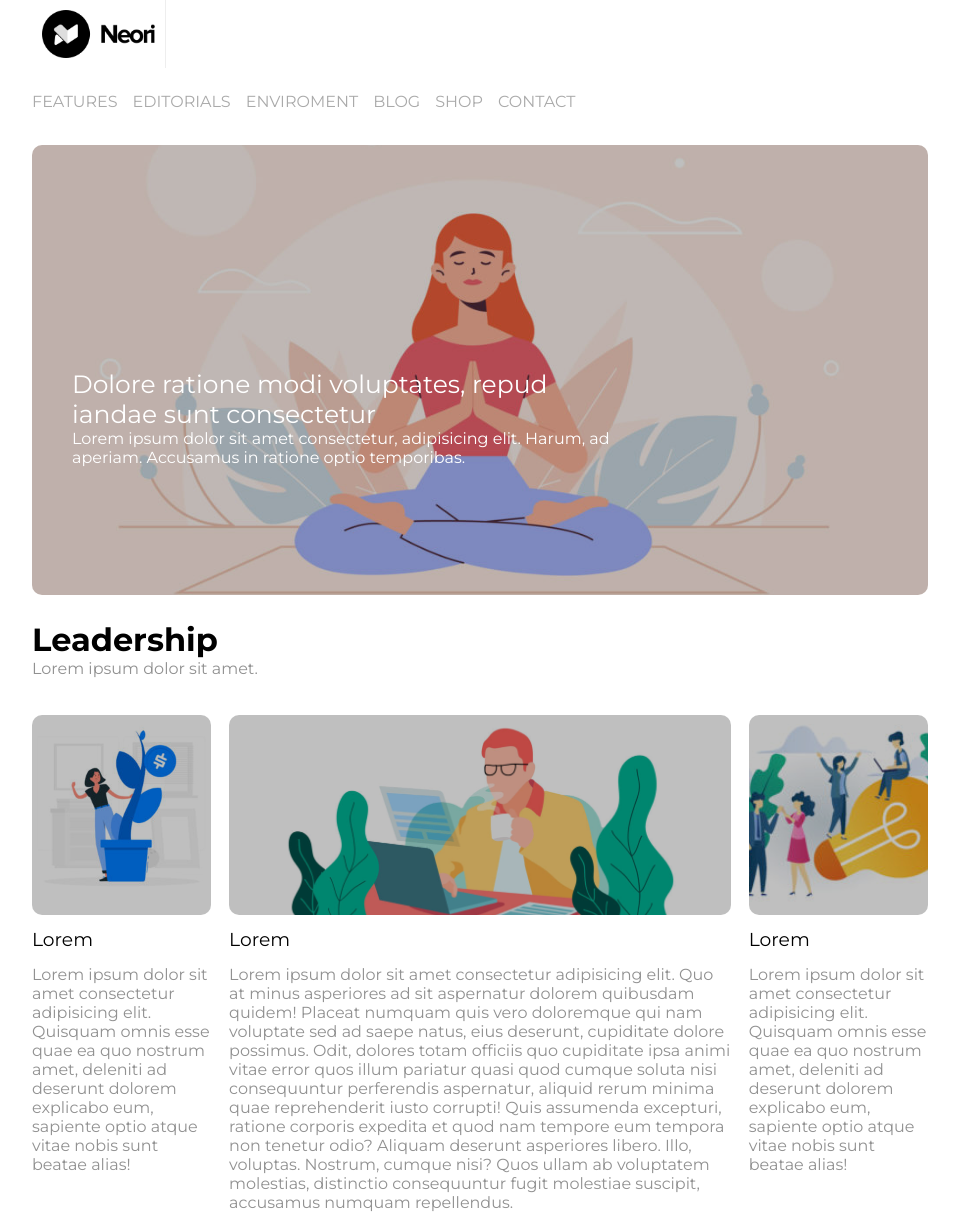
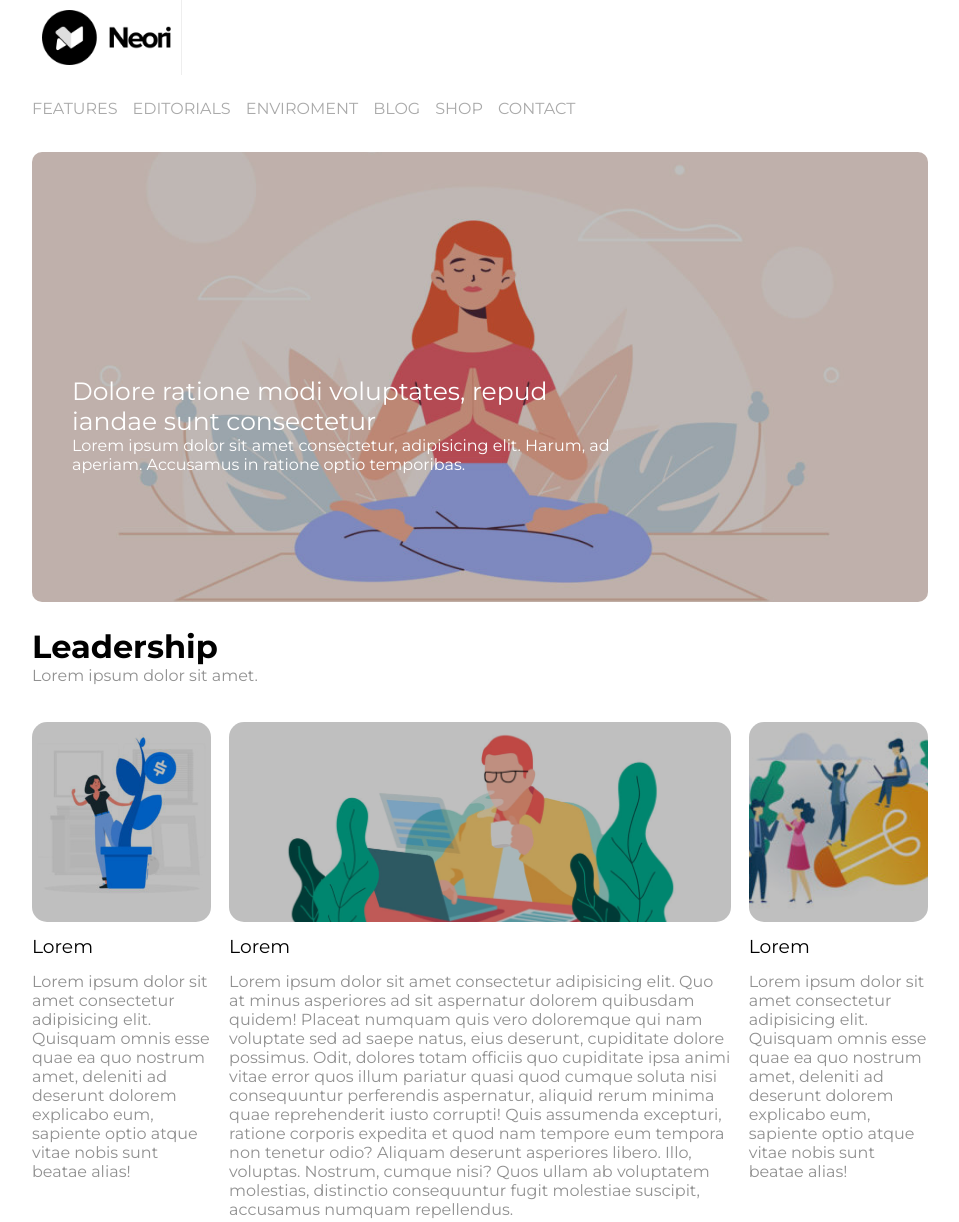
Before and after one commit to MauroDeStefano/htmlcss-wp, a plain HTML site: page index.html in a window 1280 px wide. Shown: the top 1222 px of the page, without its empty margins (160-1119 px from the left). Drawn offline with Linux system fonts and the light colour scheme.

```diff
--- a/css/style.css
+++ b/css/style.css
@@ -26,7 +26,6 @@ header, main, footer {
   height: 100%;
   background-size: cover;
   background-color: rgba(0, 0, 0, .25);
-  border-radius: 10px;
 }
 
 /*********** /GLOBAL ************/
@@ -43,7 +42,7 @@ header, main, footer {
 
 .nav > .image {
   display: inline-block;
-  width: 15%;
+  width: 150px;
   padding: 10px;
   border-right: 1px solid #EEEEEE ;
 }
@@ -76,6 +75,7 @@ header, main, footer {
   background-image: url("../img/banner.jpg");
   background-position: center;
   width: 100%;
+  overflow: hidden;
   /* height: 450px; */
   background-size: cover;
   border-radius: 10px;
@@ -105,10 +105,6 @@ header, main, footer {
   height: 75px;
 }
 
-.banner-main > h1{
-  font-family: 'Montserrat', sans-serif;
-}
-
 .banner-main > p{
   color:#919191;
 }
@@ -124,6 +120,7 @@ header, main, footer {
   background-position: center;
   background-size: cover;
   border-radius: 15px;
+  overflow: hidden;
 }
 
 
```
